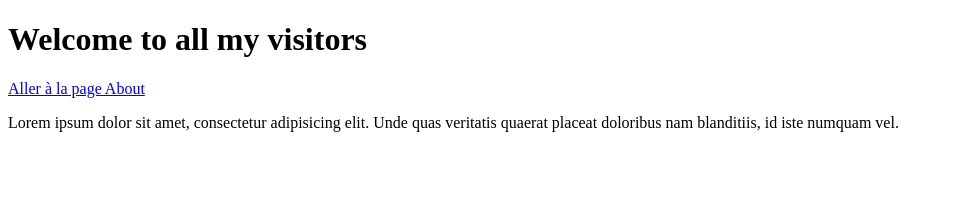
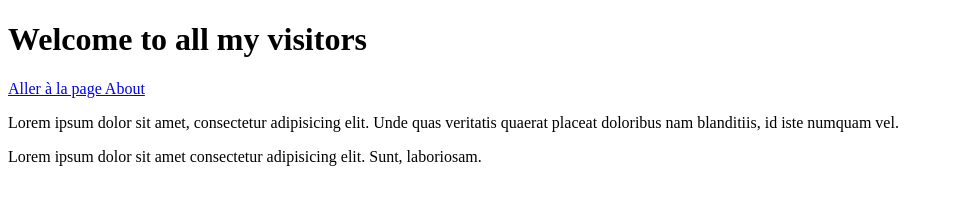
Before and after one commit to Gloirebanda/cours-git, a plain HTML site: page index.html in a window 1280 px wide. Shown: the whole page, without its empty margins (0-953 px from the left). Drawn offline with Linux system fonts and the light colour scheme.

Commit message:
ajout d'un paragraphe à l'index

```diff
--- a/index.html
+++ b/index.html
@@ -9,5 +9,6 @@
     <h1>Welcome to all my visitors</h1>
     <a href="about.html"> Aller à la page About</a>
     <p>Lorem ipsum dolor sit amet, consectetur adipisicing elit. Unde quas veritatis quaerat placeat doloribus nam blanditiis, id iste numquam vel.</p>
+    <p>Lorem ipsum dolor sit amet consectetur adipisicing elit. Sunt, laboriosam.</p>
 </body>
 </html>
```
